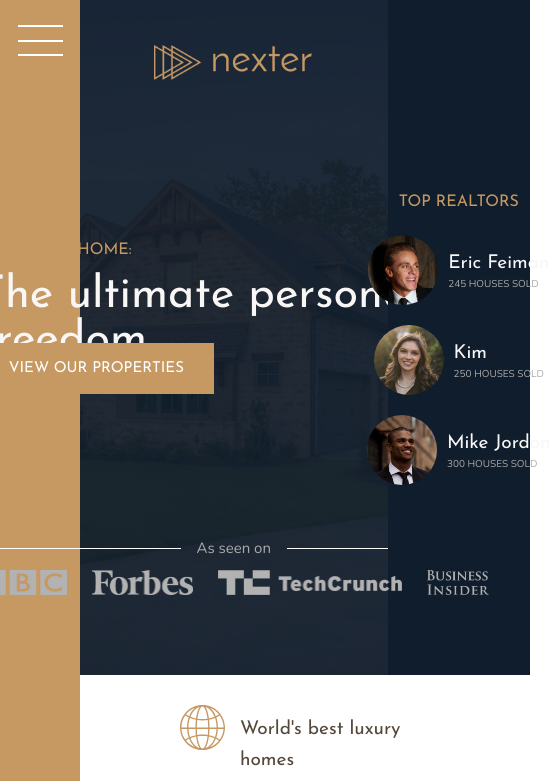
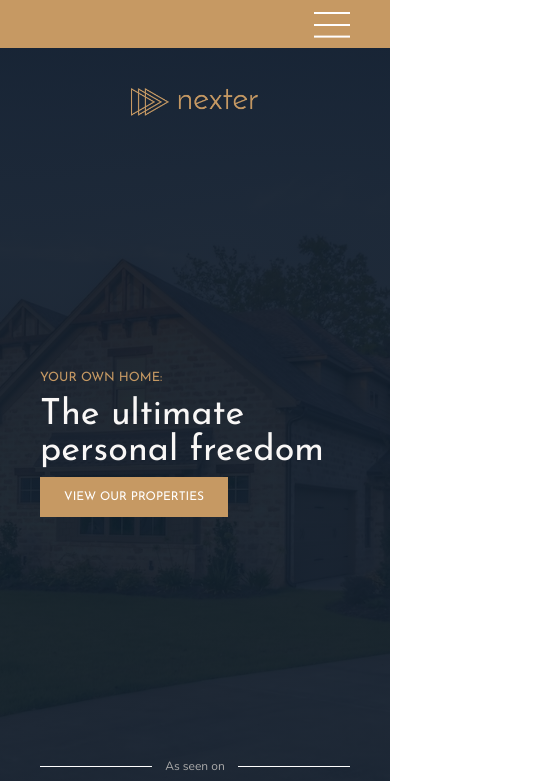
Before and after one commit to sagar-bakshi/realstateweb, a plain HTML site: page index.html in a window 390 px wide. Shown: the top 781 px of the page, 551 px wide, since content can reach past the window. Drawn offline with nearby package versions, Linux system fonts and the light colour scheme.

Commit message:
added media query for responsive design

```diff
--- a/css/style.css
+++ b/css/style.css
@@ -8,6 +8,9 @@
 html {
   box-sizing: border-box;
   font-size: 62.5%; }
+  @media only screen and (max-width: 75em) {
+    html {
+      font-size: 50%; } }
 
 body {
   font-family: "Nunito", sans-serif;
@@ -19,6 +22,13 @@ body {
   display: grid;
   grid-template-rows: 80vh min-content 40vw repeat(3, min-content);
   grid-template-columns: [sidebar-start] 8rem [sidebar-end full-start] minmax(6rem, 1fr) [center-start] repeat(8, [col-start] minmax(min-content, 14rem) [col-end]) [center-end] minmax(6rem, 1fr) [full-end]; }
+  @media only screen and (max-width: 62.5em) {
+    .container {
+      grid-template-rows: 6rem 80vh min-content 40vw repeat(3, min-content);
+      grid-template-columns: [full-start] minmax(6rem, 1fr) [center-start] repeat(8, [col-start] minmax(min-content, 14rem) [col-end]) [center-end] minmax(6rem, 1fr) [full-end]; } }
+  @media only screen and (max-width: 50em) {
+    .container {
+      grid-template-rows: 6rem calc(100vh - 6rem); } }
   .container > * {
     padding: 40px; }
 
@@ -84,6 +94,12 @@ body {
   grid-row: 1/-1;
   display: flex;
   justify-content: center; }
+  @media only screen and (max-width: 62.5em) {
+    .sidebar {
+      grid-column: 1/-1;
+      grid-row: 1/2;
+      display: flex;
+      justify-content: flex-end; } }
 
 .nav-btn {
   border: none;
@@ -91,6 +107,9 @@ body {
   height: 2px;
   width: 4.5rem;
   background-color: #fff; }
+  @media only screen and (max-width: 62.5em) {
+    .nav-btn {
+      margin-top: -2rem; } }
   .nav-btn::before, .nav-btn::after {
     height: 2px;
     width: 4.5rem;
@@ -101,8 +120,6 @@ body {
     transform: translateY(1.2rem); }
   .nav-btn::before {
     transform: translateY(-1.5rem); }
-  .nav-btn:hover {
-    cursor: pointer; }
 
 .header {
   background-color: #54483A;
@@ -114,8 +131,15 @@ body {
   padding-top: 4.5rem;
   justify-content: center;
   display: grid;
-  grid-template-rows: 1fr min-content 6rem 1fr;
+  grid-template-rows: 1fr min-content minmax(6rem, min-content) 1fr;
+  grid-template-columns: minmax(min-content, max-content);
   grid-gap: 1rem; }
+  @media only screen and (max-width: 50em) {
+    .header {
+      grid-column: 1/-1; } }
+  @media only screen and (max-width: 37.5em) {
+    .header {
+      padding: 5rem; } }
   .header__seenon-text {
     display: grid;
     grid-template-columns: 1fr max-content 1fr;
@@ -131,9 +155,11 @@ body {
   .header__seenon-logos {
     display: grid;
     grid-template-columns: repeat(4, 1fr);
-    grid-gap: 2.5rem; }
+    grid-gap: 2.5rem;
+    align-items: center; }
     .header__seenon-logos img {
-      height: 2.5rem;
+      min-height: 2.5rem;
+      max-width: 80%;
       filter: brightness(70%);
       justify-self: center; }
   .header__logo {
@@ -151,6 +177,15 @@ body {
   align-content: center;
   justify-items: center;
   grid-row-gap: 2rem; }
+  @media only screen and (max-width: 50em) {
+    .realtors {
+      grid-template-columns: repeat(3, min-content max-content);
+      grid-gap: 2rem;
+      align-items: center;
+      grid-column: 1/-1; } }
+  @media only screen and (max-width: 37.5em) {
+    .realtors {
+      grid-template-columns: min-content max-content; } }
   .realtors__sold {
     text-transform: uppercase;
     color: #aaa;
@@ -189,17 +224,26 @@ body {
 .story__picture {
   background-color: #c69963;
   background-image: linear-gradient(rgba(198, 153, 99, 0.5), rgba(198, 153, 99, 0.5)), url("../img/back.jpg");
+  background-size: cover;
   grid-column: full-start / col-end 4;
   display: grid;
   grid-template-columns: repeat(6, 1fr);
   grid-template-rows: repeat(6, 1fr);
   align-items: center;
   z-index: 1; }
+  @media only screen and (max-width: 50em) {
+    .story__picture {
+      grid-column: 1/-1;
+      padding: 6rem; } }
 
 .story__img--1 {
   width: 100%;
   grid-row: 2/6;
   grid-column: 2/6; }
+  @media only screen and (max-width: 50em) {
+    .story__img--1 {
+      grid-column: 1/5;
+      grid-row: 1/-1; } }
 
 .story__img--2 {
   width: 120%;
@@ -207,6 +251,11 @@ body {
   grid-column: 4/7;
   z-index: 10;
   transform: translateX(6rem); }
+  @media only screen and (max-width: 50em) {
+    .story__img--2 {
+      grid-row: 1 / -1;
+      grid-column: 4/7;
+      width: 100%; } }
 
 .story__content {
   background-color: #f9f7f6;
@@ -219,6 +268,10 @@ body {
   display: grid;
   align-content: center;
   justify-items: start; }
+  @media only screen and (max-width: 50em) {
+    .story__content {
+      grid-column: 1/-1;
+      grid-row: 5/6; } }
 
 .story__text {
   font-size: 1.5rem;
--- a/sass/_base.scss
+++ b/sass/_base.scss
@@ -14,6 +14,13 @@ $color-grey-dark-2: #6D5D4B;
 $font-primary: 'Nunito', sans-serif;
 $font-display: 'Josefin Sans', sans-serif;
 
+//responsive breakdown
+
+$bp-largest : 75em; //1200px
+$bp-large : 62.5em; //1000px
+$bp-medium : 50em; //800px
+$bp-small : 37.5em; //600px
+
 *,
 *::after,
 *::before{
@@ -25,6 +32,10 @@ $font-display: 'Josefin Sans', sans-serif;
 html{
   box-sizing: border-box;
   font-size: 62.5%; //  10px/16px
+
+  @media only screen and (max-width: $bp-largest) {
+    font-size: 50%;
+  }
 }
 
 body{
@@ -40,6 +51,16 @@ body{
       grid-template-columns: [sidebar-start]8rem [sidebar-end full-start] minmax(6rem, 1fr) [center-start]
       repeat(8, [col-start]minmax(min-content, 14rem)[col-end])[center-end] minmax(6rem, 1fr) [full-end];
 
+      @media only screen and (max-width: $bp-large) {
+        grid-template-rows: 6rem 80vh min-content 40vw repeat(3, min-content);
+        grid-template-columns: [full-start] minmax(6rem, 1fr) [center-start]
+        repeat(8, [col-start]minmax(min-content, 14rem)[col-end])[center-end] minmax(6rem, 1fr) [full-end];
+      }
+
+      @media only screen and (max-width: $bp-medium) {
+        grid-template-rows: 6rem calc(100vh - 6rem);
+      }
+
   & > *{
     padding: 40px;
   }
--- a/sass/_header.scss
+++ b/sass/_header.scss
@@ -11,8 +11,17 @@
 
   display: grid;
   //grid-template-columns: repeat(4, 1fr);
-  grid-template-rows: 1fr min-content 6rem 1fr;
+  grid-template-rows: 1fr min-content minmax(6rem, min-content) 1fr;
+  grid-template-columns: minmax(min-content, max-content);
   grid-gap: 1rem;
+
+  @media only screen and (max-width: $bp-medium) {
+    grid-column: 1/-1;
+  }
+
+  @media only screen and (max-width: $bp-small) {
+    padding: 5rem;
+  }
 
   &__seenon{
 
@@ -37,9 +46,11 @@
       display: grid;
       grid-template-columns: repeat(4,1fr);
       grid-gap: 2.5rem;
+      align-items: center;
 
         img{
-          height: 2.5rem;
+          min-height: 2.5rem;
+          max-width: 80%;
           filter: brightness(70%);
           justify-self: center;
         }
```
Also changed, not shown: sass/_realtors.scss (+18 -0 lines), sass/_sidebar.scss (+12 -4 lines), sass/_story.scss (+23 -3 lines).
